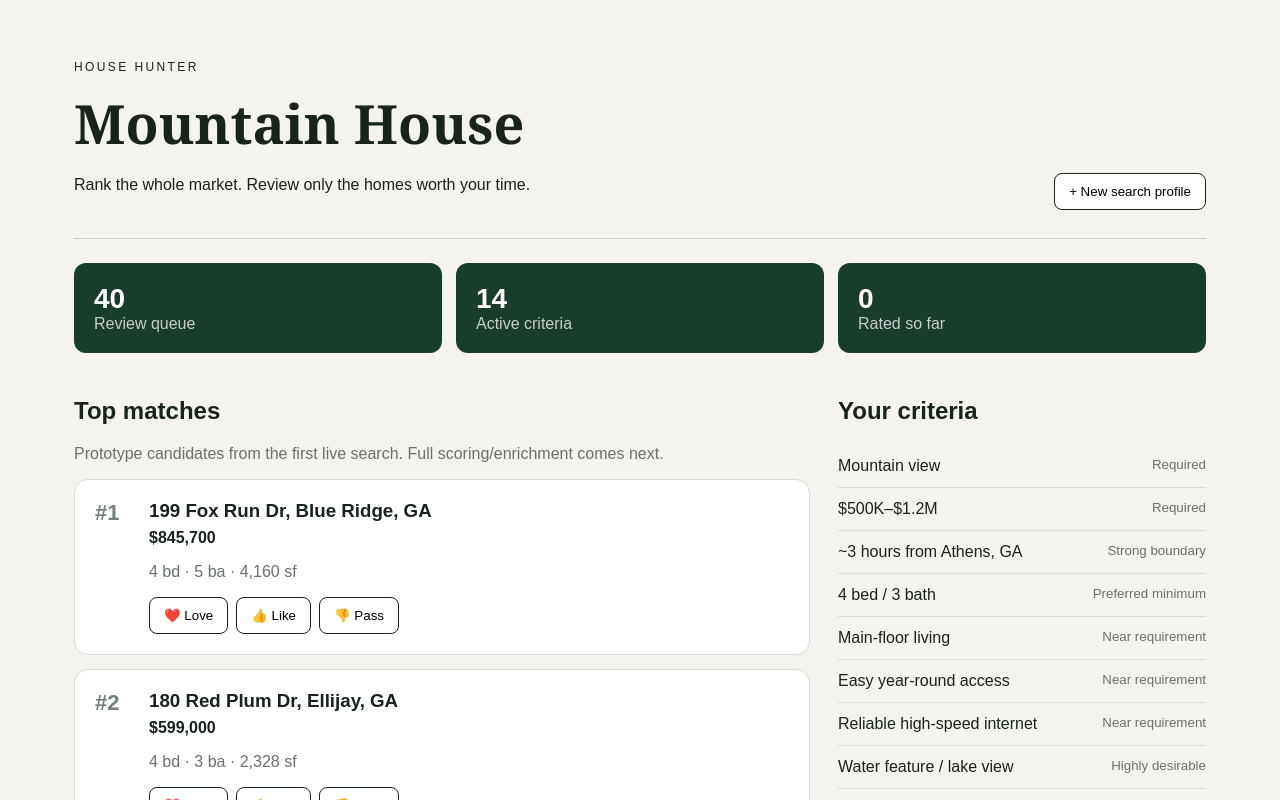
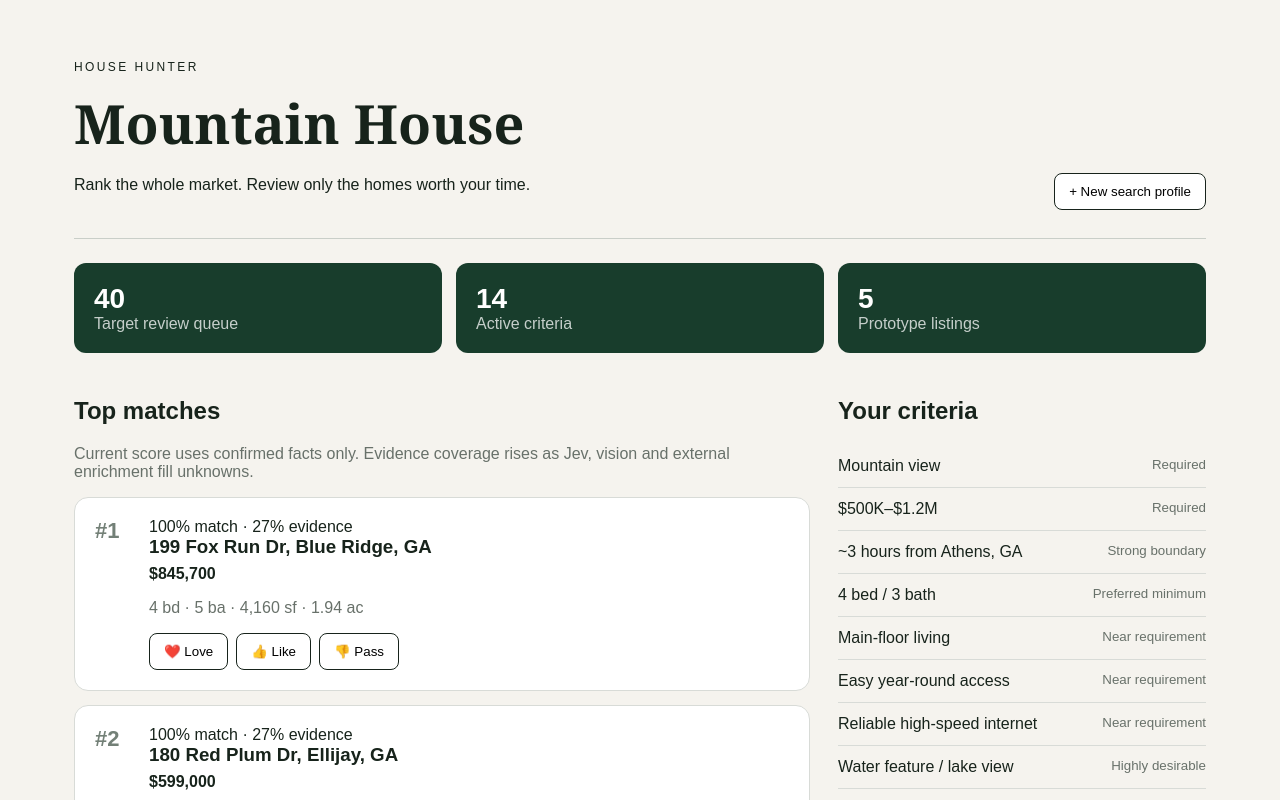
Before and after one commit to klill6506/house-hunter, a Next.js app: page / in a window 1280 px wide. Shown: the top 800 px of the page. Built offline with nearby package versions, Linux system fonts and the light colour scheme.

Commit message:
Wire ranked listings into review UI

```diff
--- a/app/page.tsx
+++ b/app/page.tsx
@@ -1,3 +1,6 @@
+import ReactionButtons from "../components/ReactionButtons";
+import {seedListings} from "../lib/listings";
+import {factualCriteria,rankListing} from "../lib/rank";
 const criteria=[['Mountain view','Required'],['$500K–$1.2M','Required'],['~3 hours from Athens, GA','Strong boundary'],['4 bed / 3 bath','Preferred minimum'],['Main-floor living','Near requirement'],['Easy year-round access','Near requirement'],['Reliable high-speed internet','Near requirement'],['Water feature / lake view','Highly desirable'],['Outdoor living','Highly desirable'],['Appealing small town nearby','Preferred'],['Hospital access','Preferred'],['STR option','Desirable'],['Detached single-family','Strong preference'],['Move-in ready','Strong preference']];
-const samples=[['199 Fox Run Dr, Blue Ridge, GA','$845,700','4 bd · 5 ba · 4,160 sf'],['180 Red Plum Dr, Ellijay, GA','$599,000','4 bd · 3 ba · 2,328 sf'],['1081 Dills Rd, Blue Ridge, GA','$1,049,000','5 bd · 4 ba · 3,012 sf']];
-export default function Home(){return <main><header><div><p className="eyebrow">HOUSE HUNTER</p><h1>Mountain House</h1><p>Rank the whole market. Review only the homes worth your time.</p></div><button>+ New search profile</button></header><section className="stats"><div><b>40</b><span>Review queue</span></div><div><b>14</b><span>Active criteria</span></div><div><b>0</b><span>Rated so far</span></div></section><div className="grid"><section><h2>Top matches</h2><p className="muted">Prototype candidates from the first live search. Full scoring/enrichment comes next.</p>{samples.map((x,i)=><article className="card" key={x[0]}><div className="rank">#{i+1}</div><div><h3>{x[0]}</h3><b>{x[1]}</b><p>{x[2]}</p><div className="actions"><button>❤️ Love</button><button>👍 Like</button><button>👎 Pass</button></div></div></article>)}</section><aside><h2>Your criteria</h2>{criteria.map(x=><div className="criterion" key={x[0]}><span>{x[0]}</span><small>{x[1]}</small></div>)}<p className="note">Property risks are flagged—not automatically rejected.</p></aside></div></main>}
+const ranked=seedListings.map(l=>rankListing(l,factualCriteria(l))).sort((a,b)=>b.score-a.score);
+export default function Home(){return <main><header><div><p className="eyebrow">HOUSE HUNTER</p><h1>Mountain House</h1><p>Rank the whole market. Review only the homes worth your time.</p></div><button>+ New search profile</button></header><section className="stats"><div><b>40</b><span>Target review queue</span></div><div><b>{criteria.length}</b><span>Active criteria</span></div><div><b>{ranked.length}</b><span>Prototype listings</span></div></section><div className="grid"><section><h2>Top matches</h2><p className="muted">Current score uses confirmed facts only. Evidence coverage rises as Jev, vision and external enrichment fill unknowns.</p>{ranked.map((x,i)=><article className="card" key={x.id}><div className="rank">#{i+1}</div><div><div className="score">{x.score}% match · {x.coverage}% evidence</div><h3>{x.address}, {x.city}, {x.state}</h3><b>{new Intl.NumberFormat('en-US',{style:'currency',currency:'USD',maximumFractionDigits:0}).format(x.price)}</b><p>{x.beds} bd · {x.baths} ba{x.sqft?` · ${x.sqft.toLocaleString()} sf`:''}{x.acres?` · ${x.acres} ac`:''}</p><ReactionButtons id={x.id}/></div></article>)}</section><aside><h2>Your criteria</h2>{criteria.map(x=><div className="criterion" key={x[0]}><span>{x[0]}</span><small>{x[1]}</small></div>)}<p className="note">Unknown evidence is not treated as failure. Property risks are flagged—not automatically rejected.</p></aside></div></main>}
```
